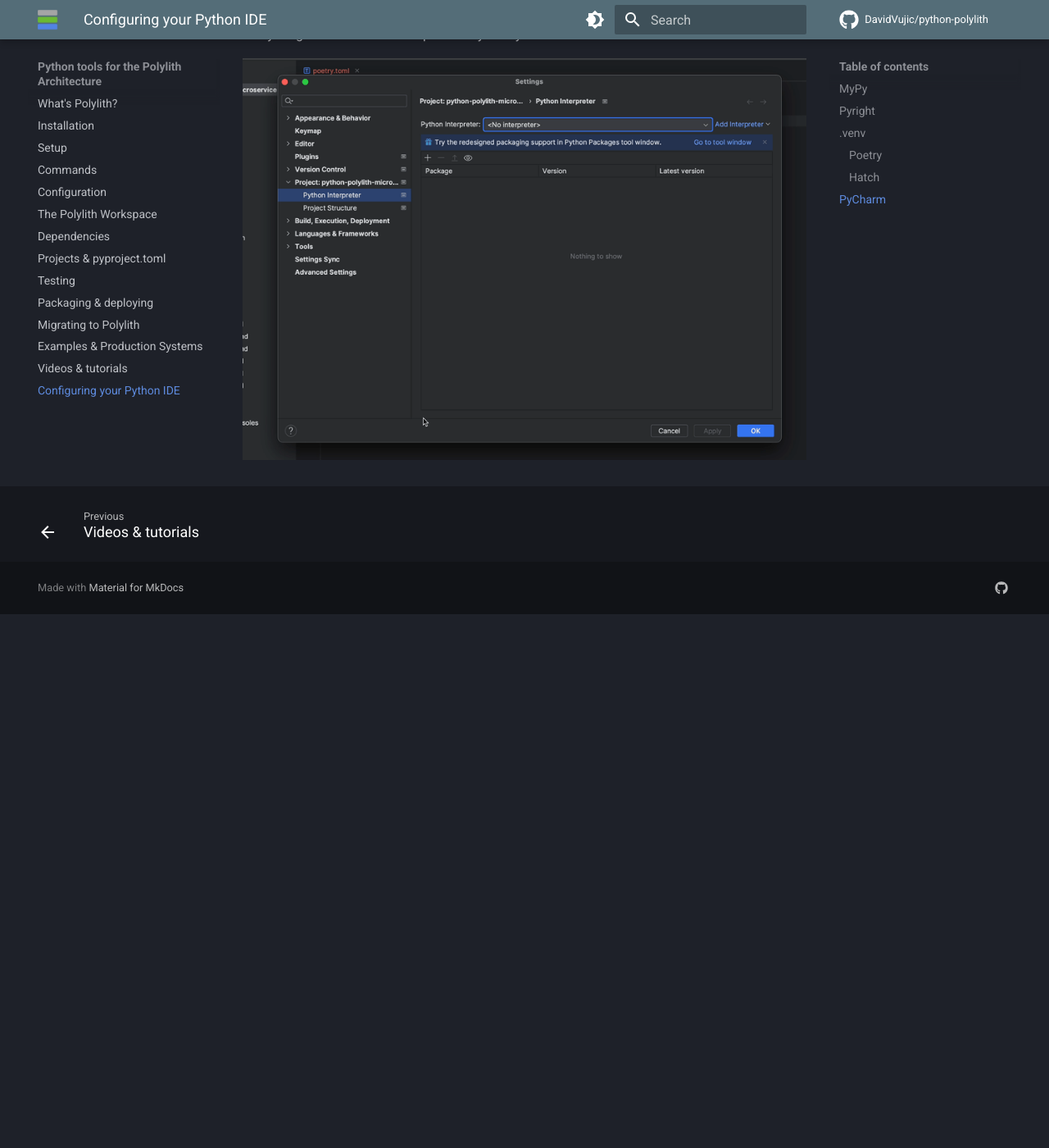
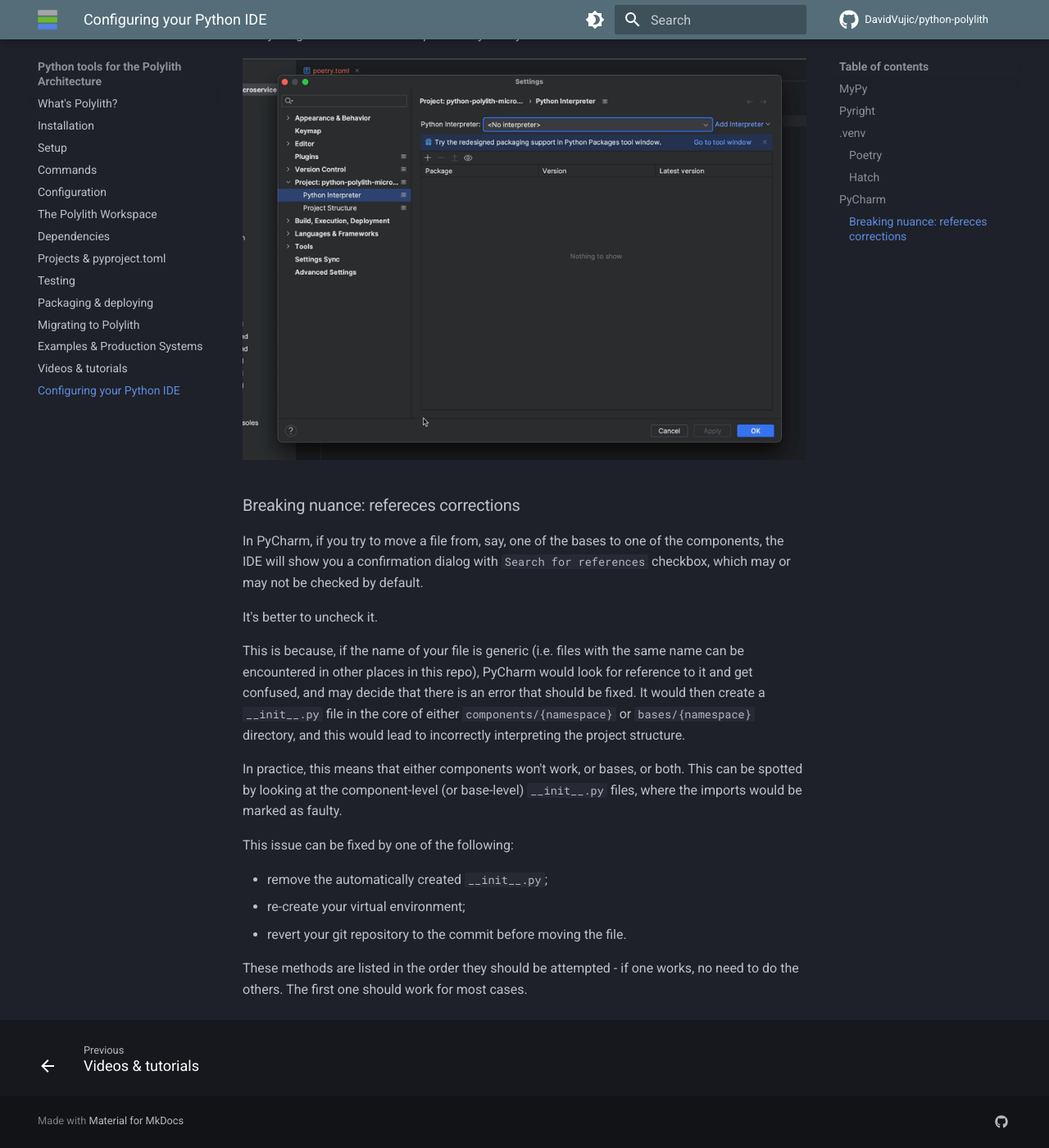
Before and after one commit to DavidVujic/python-polylith-docs, an MkDocs documentation site: the page built from docs/ide.md, in a window 1280 px wide and 1400 px high, scrolled down 1580 px. Shown: the whole window at 82% size. Built offline with MkDocs 1.6.1 and Material for MkDocs 9.7.7, drawn with Linux system fonts in a browser that asks for light colours; comment, search, counter and statistics services are not loaded; before the commit the page ends 2329 px from its top, so only the background shows below that.

Commit message:
Adding subsection about PyCharm's references check-related behavior

```diff
--- a/docs/ide.md
+++ b/docs/ide.md
@@ -69,3 +69,21 @@
 Everything should now be set up correctly for PyCharm!
 
 ![PyCharm Virtual Environment setup](img/pycharm-venv-setup.gif)
+
+### Breaking nuance: refereces corrections
+
+In PyCharm, if you try to move a file from, say, one of the bases to one of the components, the IDE will show you a confirmation dialog with `Search for references` checkbox, which may or may not be checked by default.
+
+It's better to uncheck it.
+
+This is because, if the name of your file is generic (i.e. files with the same name can be encountered in other places in this repo), PyCharm would look for reference to it and get confused, and may decide that there is an error that should be fixed. It would then  create a `__init__.py` file in the core of either `components/{namespace}` or `bases/{namespace}` directory, and this would lead to incorrectly interpreting the project structure.
+
+In practice, this means that either components won't work, or bases, or both. This can be spotted by looking at the component-level (or base-level) `__init__.py` files, where the imports would be marked as faulty.
+
+This issue can be fixed by one of the following:
+
+- remove the automatically created `__init__.py`;
+- re-create your virtual environment;
+- revert your git repository to the commit before moving the file.
+
+These methods are listed in the order they should be attempted - if one works, no need to do the others. The first one should work for most cases.
```
